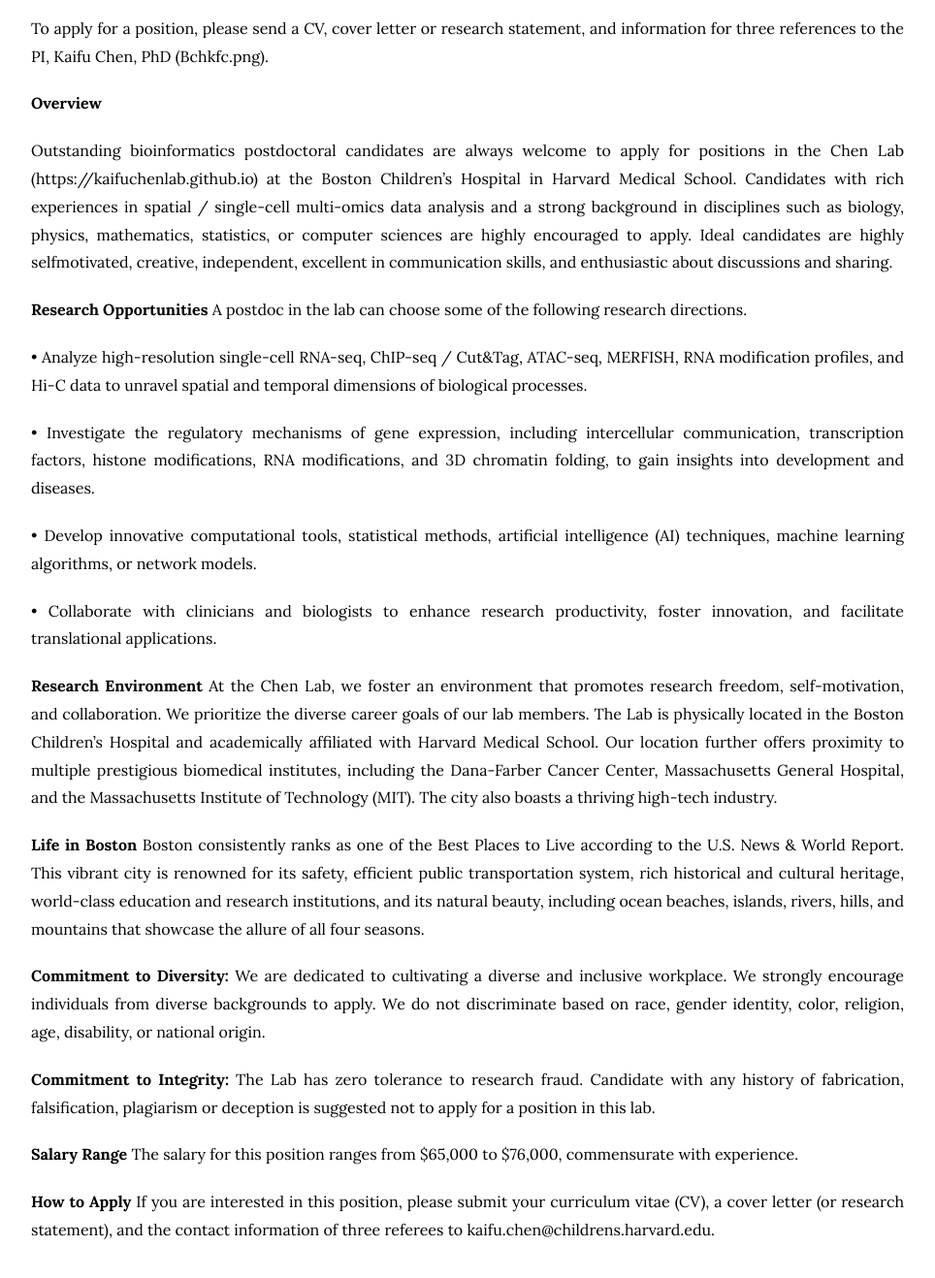
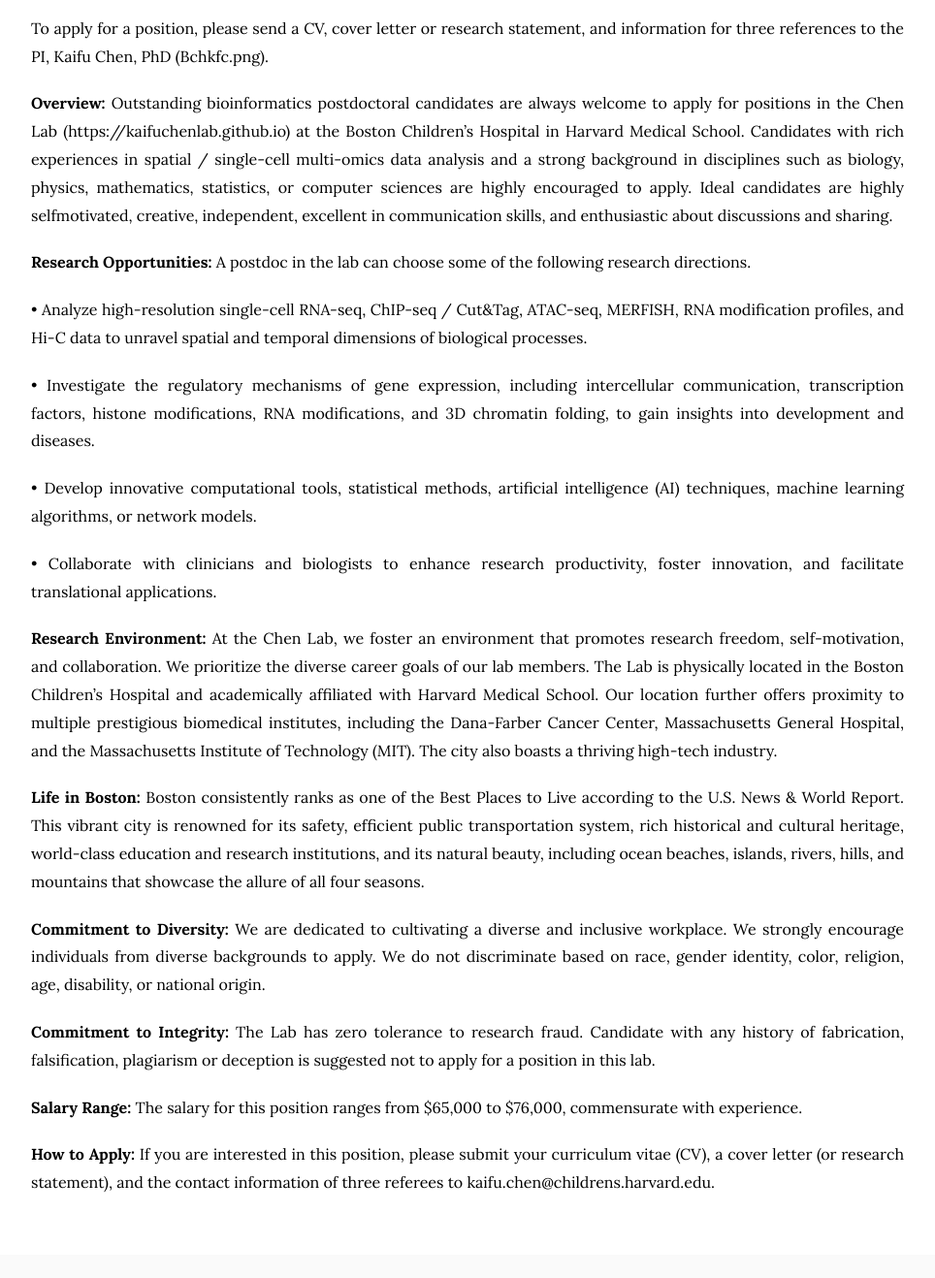
Before and after one commit to kaifuchenlab/kaifuchenlab.github.io, a Jekyll site: the page built from 5.recruit/index.md, in a window 1280 px wide and 1400 px high, scrolled down 242 px. Shown: the top 1318 px of the window at 97% size, without its empty margins (158-1122 px from the left). Built offline with Jekyll 4.4.1, drawn with Linux system fonts in a browser that asks for light colours.

```diff
--- a/5.recruit/index.md
+++ b/5.recruit/index.md
@@ -12,12 +12,9 @@ nav:
 To apply for a position, please send a CV, cover letter or research statement, and information for three references to the PI, Kaifu Chen, PhD (Bchkfc.png).
 
 
-**Overview**
+**Overview:** Outstanding bioinformatics postdoctoral candidates are always welcome to apply for positions in the Chen Lab (https://kaifuchenlab.github.io) at the Boston Children's Hospital in Harvard Medical School. Candidates with rich experiences in spatial / single-cell multi-omics data analysis and a strong background in disciplines such as biology, physics, mathematics, statistics, or computer sciences are highly encouraged to apply. Ideal candidates are highly selfmotivated, creative, independent, excellent in communication skills, and enthusiastic about discussions and sharing.
 
-Outstanding bioinformatics postdoctoral candidates are always welcome to apply for positions in the Chen Lab (https://kaifuchenlab.github.io) at the Boston Children's Hospital in Harvard Medical School. Candidates with rich experiences in spatial / single-cell multi-omics data analysis and a strong background in disciplines such as biology, physics, mathematics, statistics, or computer sciences are highly encouraged to apply. Ideal candidates are highly selfmotivated, creative, independent, excellent in communication skills, and enthusiastic about discussions and sharing.
-
-**Research Opportunities**
-A postdoc in the lab can choose some of the following research directions.
+**Research Opportunities:** A postdoc in the lab can choose some of the following research directions.
 
 • Analyze high-resolution single-cell RNA-seq, ChIP-seq / Cut&Tag, ATAC-seq, MERFISH, RNA modification profiles, and Hi-C data to unravel spatial and temporal dimensions of biological processes.
 
@@ -27,10 +24,9 @@ A postdoc in the lab can choose some of the following research directions.
 
 • Collaborate with clinicians and biologists to enhance research productivity, foster innovation, and facilitate translational applications.
 
-**Research Environment**
-At the Chen Lab, we foster an environment that promotes research freedom, self-motivation, and collaboration. We prioritize the diverse career goals of our lab members. The Lab is physically located in the Boston Children’s Hospital and academically affiliated with Harvard Medical School. Our location further offers proximity to multiple prestigious biomedical institutes, including the Dana-Farber Cancer Center, Massachusetts General Hospital, and the Massachusetts Institute of Technology (MIT). The city also boasts a thriving high-tech industry.
+**Research Environment:** At the Chen Lab, we foster an environment that promotes research freedom, self-motivation, and collaboration. We prioritize the diverse career goals of our lab members. The Lab is physically located in the Boston Children’s Hospital and academically affiliated with Harvard Medical School. Our location further offers proximity to multiple prestigious biomedical institutes, including the Dana-Farber Cancer Center, Massachusetts General Hospital, and the Massachusetts Institute of Technology (MIT). The city also boasts a thriving high-tech industry.
 
-**Life in Boston**
+**Life in Boston:**
 Boston consistently ranks as one of the Best Places to Live according to the U.S. News & World Report. This vibrant city is renowned for its safety, efficient public transportation system, rich historical and cultural heritage, world-class education and research institutions, and its natural beauty, including ocean beaches, islands, rivers, hills, and mountains that showcase the allure of all four seasons.
 
 **Commitment to Diversity:**
@@ -39,10 +35,10 @@ We are dedicated to cultivating a diverse and inclusive workplace. We strongly e
 **Commitment to Integrity:**
 The Lab has zero tolerance to research fraud. Candidate with any history of fabrication, falsification, plagiarism or deception is suggested not to apply for a position in this lab.
 
-**Salary Range**
+**Salary Range:**
 The salary for this position ranges from $65,000 to $76,000, commensurate with experience.
 
-**How to Apply**
+**How to Apply:**
 If you are interested in this position, please submit your curriculum vitae (CV), a cover letter (or research statement), and the contact information of three referees to kaifu.chen@childrens.harvard.edu.
 
 {% include section.html %}
```
